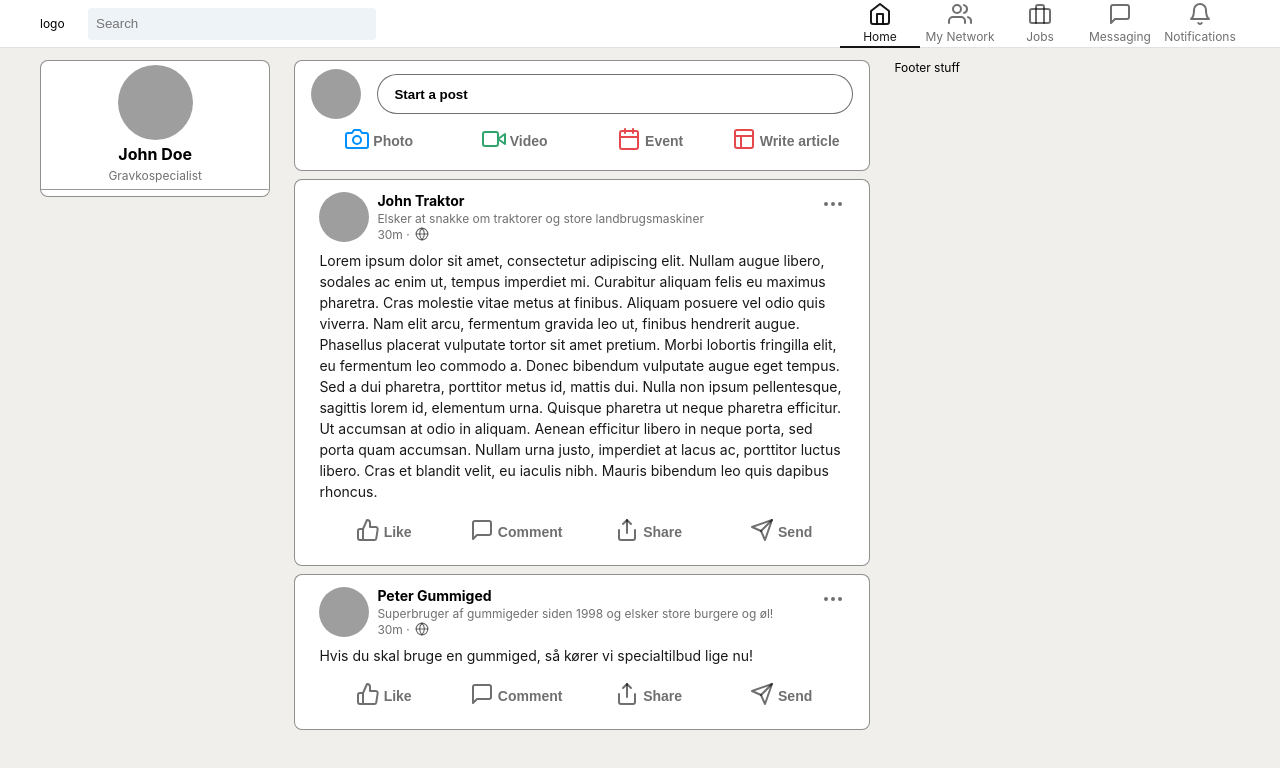
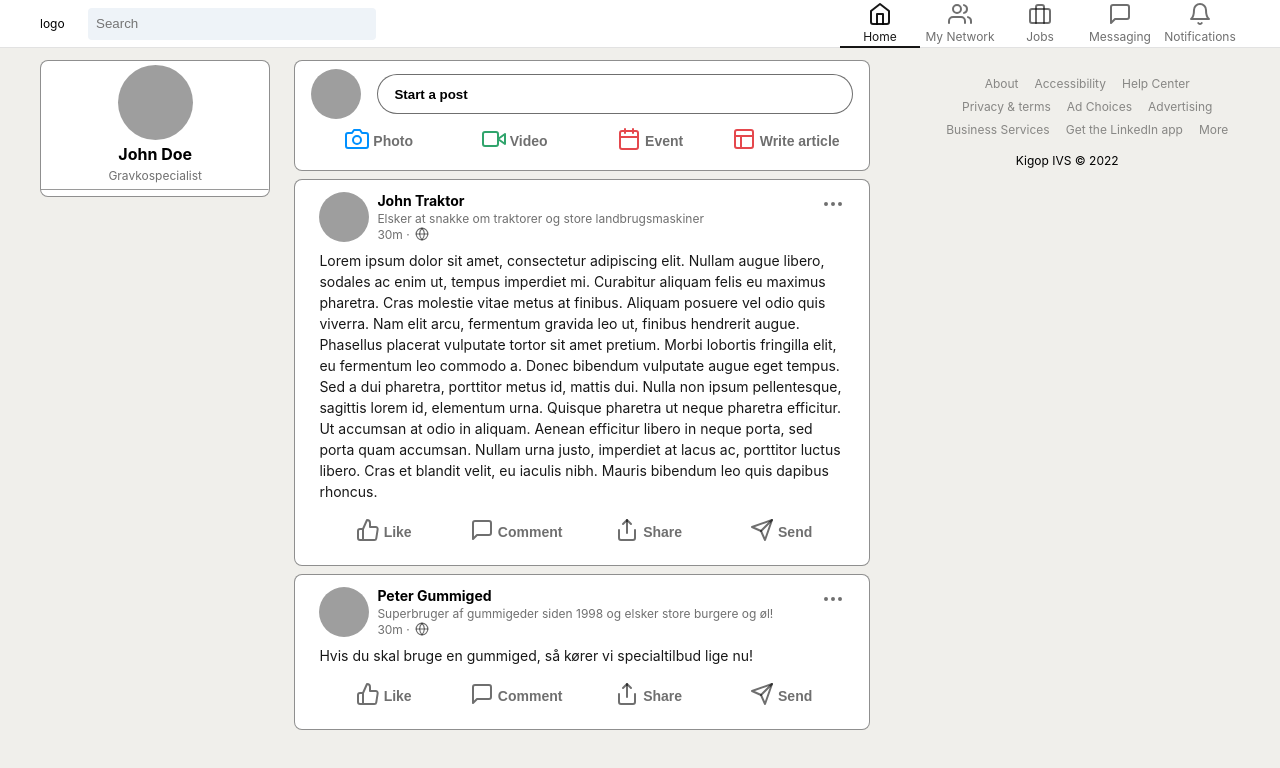
Before and after one commit to andersjepsen/linkedin-clone, a Next.js app: page / in a window 1280 px wide. Shown: the top 768 px of the page. Built offline with nearby package versions, Linux system fonts and the light colour scheme; grey boxes are pictures that could not be loaded.

Commit message:
feat: :sparkles: added basic footer

```diff
--- /dev/null
+++ b/components/Footer.tsx
@@ -0,0 +1,59 @@
+import styled from "@emotion/styled";
+import Link from "next/link";
+
+const Menu = styled.ul({
+  listStyleType: "none",
+  display: "flex",
+  flexWrap: "wrap",
+  alignItems: "center",
+  justifyContent: "center",
+});
+
+const MenuItem = styled.li(({ theme }) => ({
+  display: "flex",
+  margin: `${theme.spacing(0.5)} ${theme.spacing(1)}`,
+  color: theme.colors.blackA.blackA9,
+  "&:hover": {
+    color: theme.colors.blue.blue10,
+    textDecoration: "underline",
+  },
+}));
+
+export function Footer() {
+  return (
+    <footer>
+      <Menu>
+        <MenuItem>
+          <Link href="#">About</Link>
+        </MenuItem>
+        <MenuItem>
+          <Link href="#">Accessibility</Link>
+        </MenuItem>
+        <MenuItem>
+          <Link href="#">Help Center</Link>
+        </MenuItem>
+        <MenuItem>
+          <Link href="#">Privacy & terms</Link>
+        </MenuItem>
+        <MenuItem>
+          <Link href="#">Ad Choices</Link>
+        </MenuItem>
+        <MenuItem>
+          <Link href="#">Advertising</Link>
+        </MenuItem>
+        <MenuItem>
+          <Link href="#">Business Services</Link>
+        </MenuItem>
+        <MenuItem>
+          <Link href="#">Get the LinkedIn app</Link>
+        </MenuItem>
+        <MenuItem>
+          <Link href="#">More</Link>
+        </MenuItem>
+      </Menu>
+      <div css={{ textAlign: "center" }}>
+        <span>Kigop IVS © 2022</span>
+      </div>
+    </footer>
+  );
+}
--- a/components/HomeLayout.tsx
+++ b/components/HomeLayout.tsx
@@ -1,5 +1,6 @@
 import React from "react";
 import { theme } from "../styles/theme";
+import { Footer } from "./Footer";
 import { UserInfoCard } from "./UserInfoCard";
 
 export function HomeLayout({ children }: { children: React.ReactNode }) {
@@ -16,7 +17,7 @@ export function HomeLayout({ children }: { children: React.ReactNode }) {
         <UserInfoCard />
       </aside>
       {children}
-      <footer>Footer stuff</footer>
+      <Footer />
     </div>
   );
 }
```
